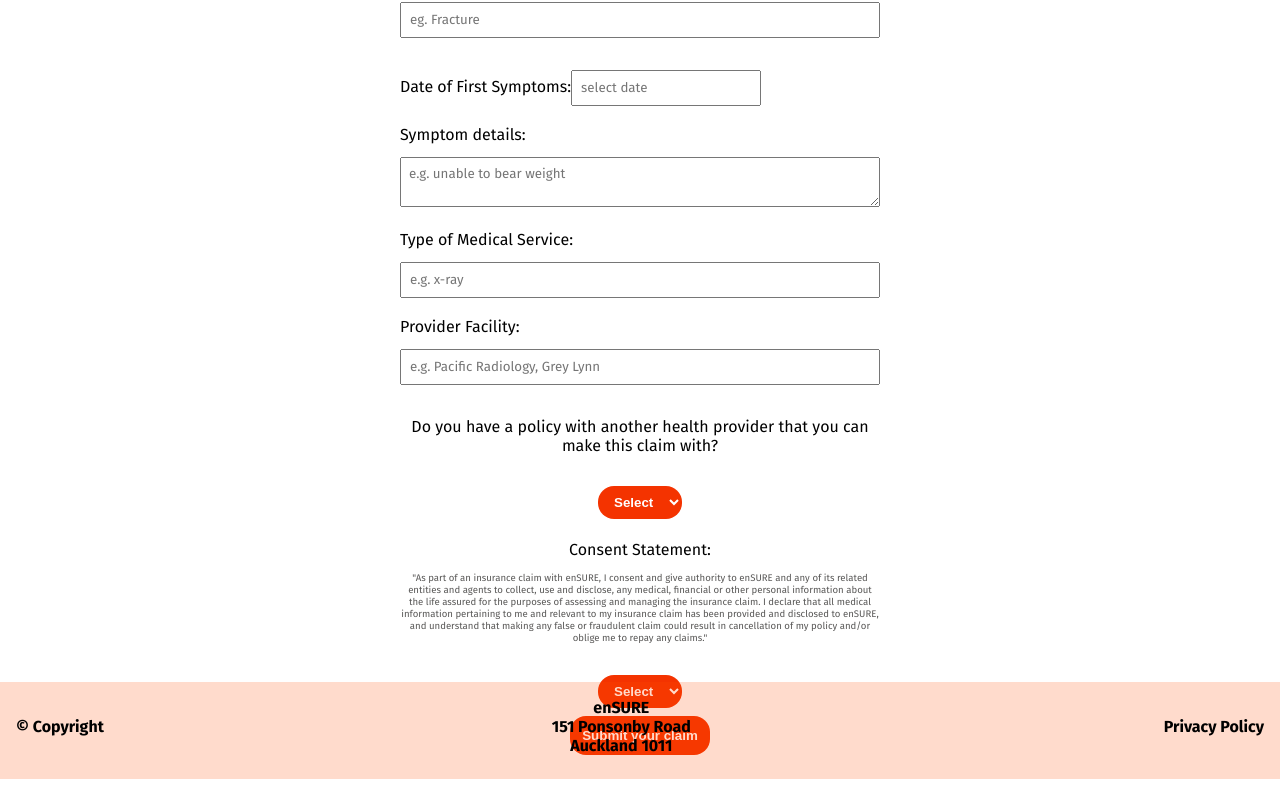
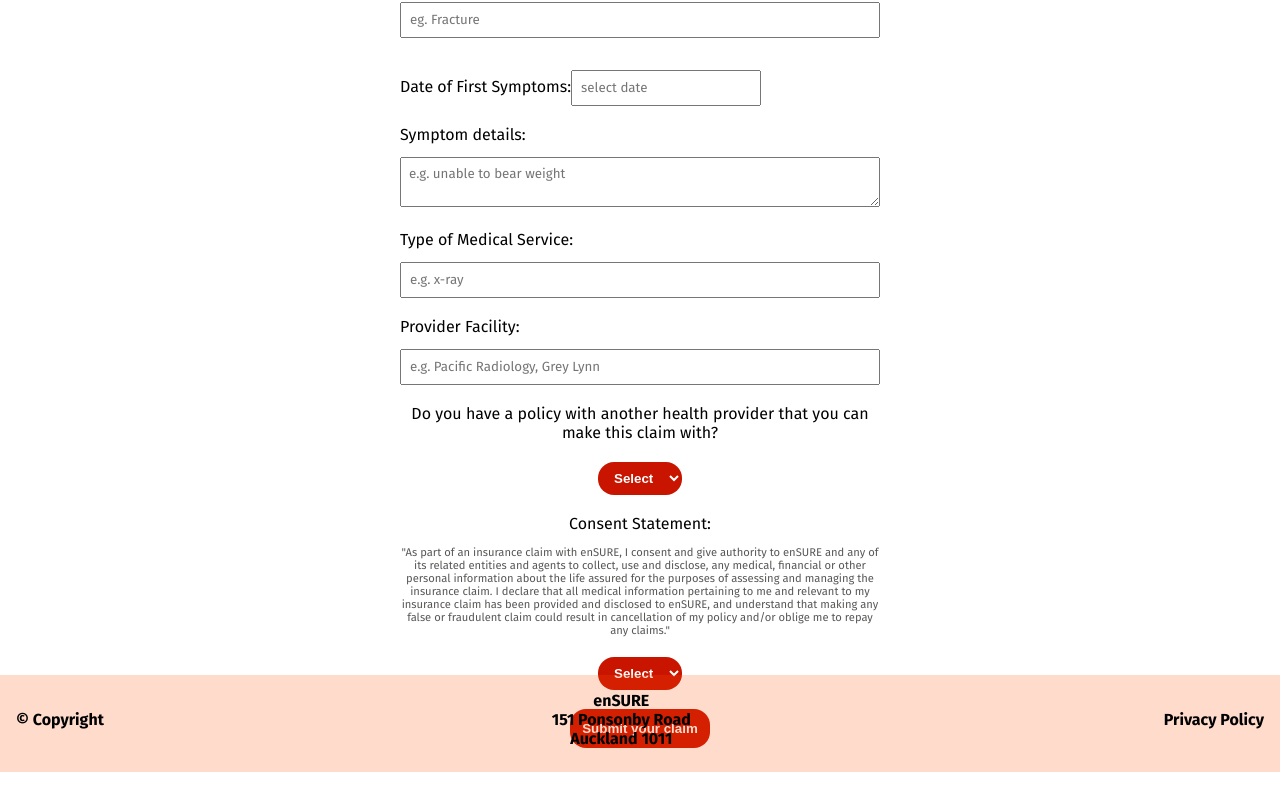
Before and after one commit to oliverEddy/claims-form, a React (Create React App) app in the folder client/: page /claims-form in a window 1280 px wide. Shown: the part 416-1219 px from the top of the page. Built offline with nearby package versions, Linux system fonts and the light colour scheme.

Commit message:
Update button color to increase accessability, css adjustments

```diff
--- a/client/src/components/InputForm.css
+++ b/client/src/components/InputForm.css
@@ -41,8 +41,8 @@ p {
 
   overflow: hidden;
   text-overflow: ellipsis;
-  margin-top: 0.8rem;
-  margin-bottom: 1.2rem;
+
+  padding-bottom: 0.5rem;
 }
 
 .select-statement {
@@ -50,7 +50,7 @@ p {
   justify-content: center;
   align-items: center;
   color: white;
-  background-color: #f43300;
+  background-color: #c91500;
   border-radius: 1rem;
   border: #000000;
   margin: 0.5rem auto;
@@ -58,6 +58,7 @@ p {
   padding-top: 0.5rem;
   padding-bottom: 0.5rem;
   font-weight: bold;
+  margin-bottom: 1.2rem;
 }
 
 input {
@@ -85,7 +86,7 @@ input {
 
 .consent-statement {
   color: #595857;
-  font-size: 0.6rem;
+  font-size: 0.7rem;
   margin-top: 0.8rem;
 }
 
@@ -94,7 +95,7 @@ input {
   justify-content: center;
   align-items: center;
   color: white;
-  background-color: #f43300;
+  background-color: #c91500;
   border-radius: 1rem;
   border: #f43300;
   margin: 0.5rem auto;
```
